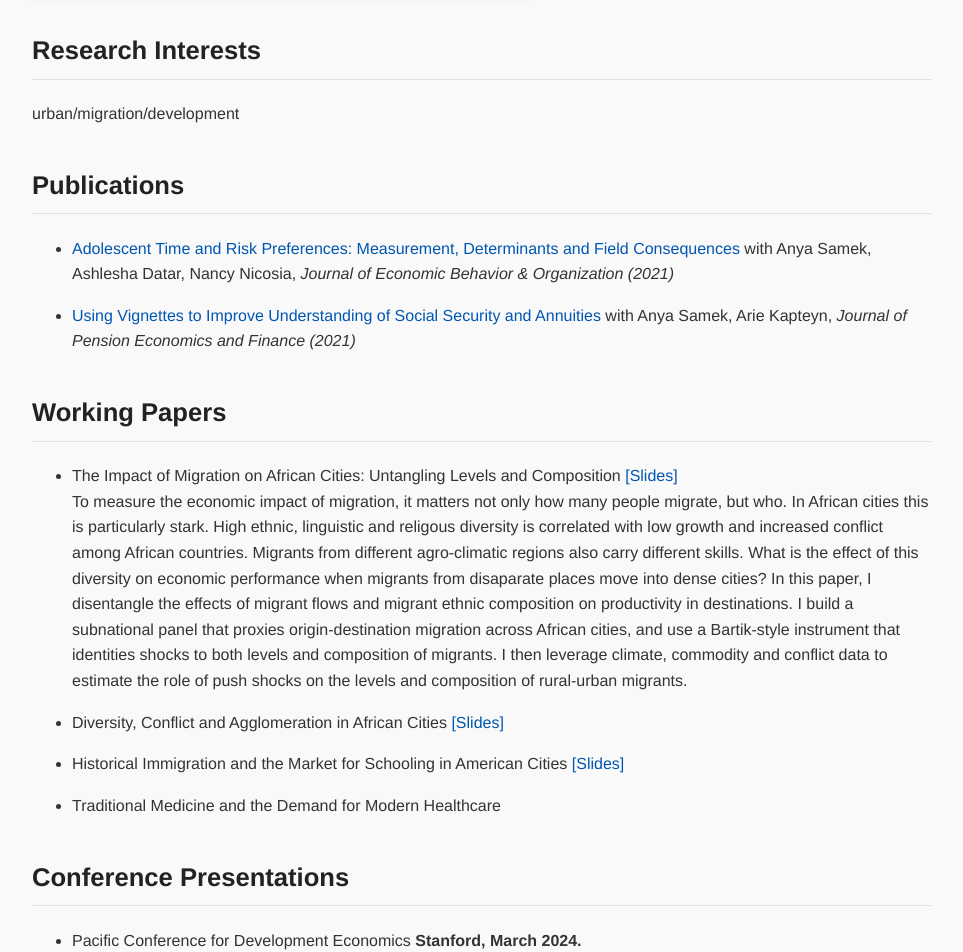
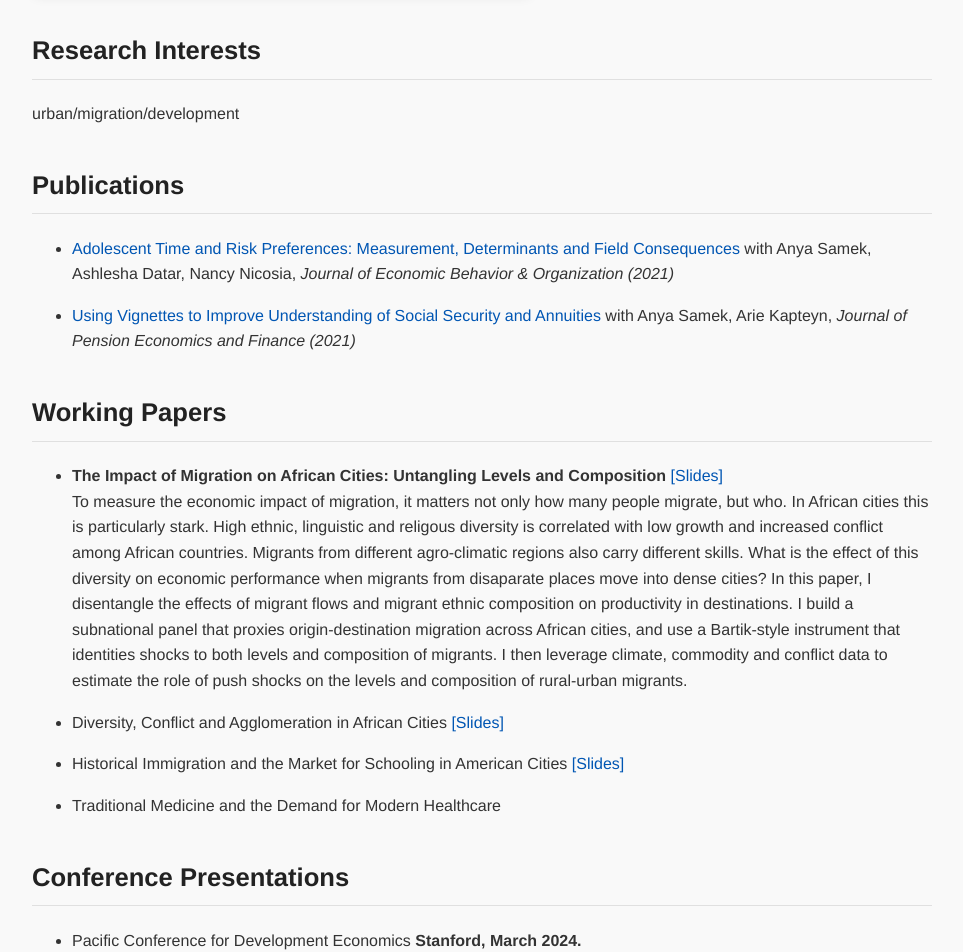
Before and after one commit to andregra/andregra.github.io, a Jekyll site: the page built from index.md, in a window 1280 px wide. Shown: the part 490-1442 px from the top of the page, without its empty margins (158-1121 px from the left). Built offline with Jekyll 4.4.1, drawn with Linux system fonts in a browser that asks for light colours; grey boxes are pictures that could not be loaded.

Commit message:
Update main.css

```diff
--- a/css/main.css
+++ b/css/main.css
@@ -251,6 +251,19 @@
   padding: 2em 1em;
 }
 
+<style>
+.abstract {
+  display: none;
+  margin-top: 5px;
+  margin-left: 10px;
+  font-style: italic;
+  color: #444;
+}
+.clickable-paper {
+  font-weight: bold;
+}
+</style>
+
 .wrapper {
   max-width: 960px;
   margin: 0 auto;
```
